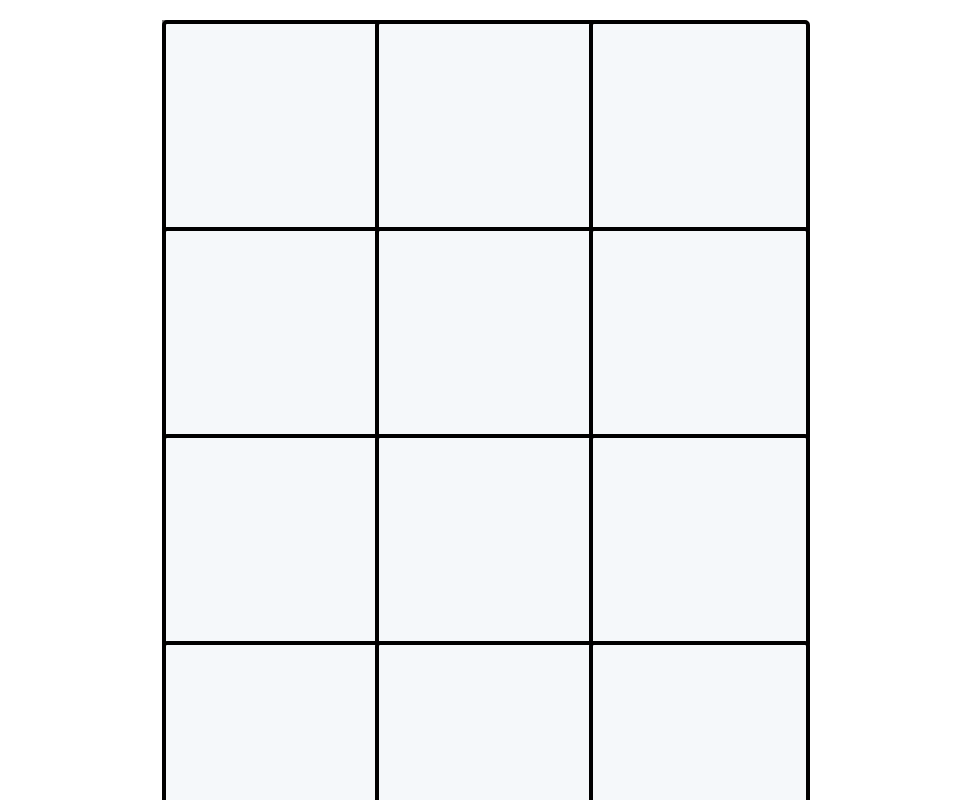
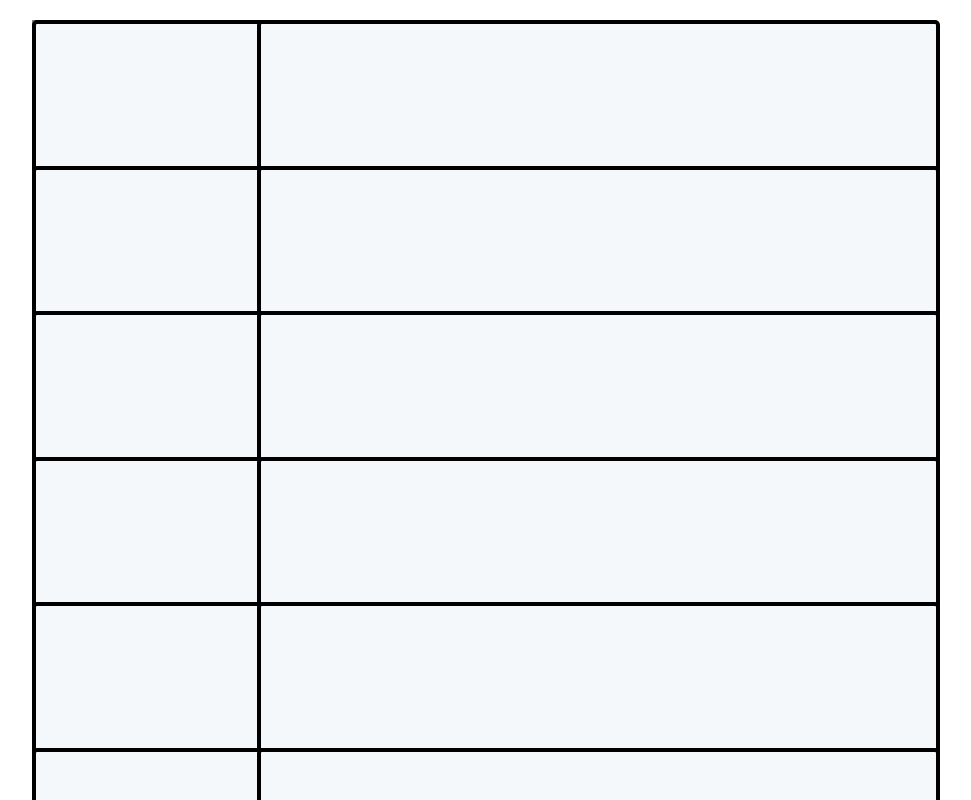
Before and after one commit to JansenSamosa/grid-notes, a React (Create React App) app: page / in a window 1280 px wide. Shown: the top 800 px of the page, without its empty margins (158-1129 px from the left). Built offline with nearby package versions, Linux system fonts and the light colour scheme.

Commit message:
switch from vw units to pixels

```diff
--- a/package.json
+++ b/package.json
@@ -6,6 +6,8 @@
     "@testing-library/jest-dom": "^5.16.5",
     "@testing-library/react": "^13.4.0",
     "@testing-library/user-event": "^13.5.0",
+    "html-to-image": "^1.11.11",
+    "jspdf": "^2.5.1",
     "react": "^18.2.0",
     "react-dom": "^18.2.0",
     "react-scripts": "5.0.1",
--- a/src/App.css
+++ b/src/App.css
@@ -1,5 +1,5 @@
 * {
-  font-size: 1rem;
+
 }
 
 .grid {
--- a/src/App.js
+++ b/src/App.js
@@ -5,7 +5,12 @@ import './App.css';
 const App = () => {
     return (
         <div className="App">
-            <Grid />
+            <Grid
+                gridSize={{
+                    widthVw: 900,
+                    aspectRatio: 11 / 8.5
+                }}
+            />
         </div>
     );
 }
--- a/src/components/Cell.js
+++ b/src/components/Cell.js
@@ -4,7 +4,7 @@ import ModuleHolder from "./cell_modules/ModuleHolder"
 import '../App.css'
 
 const Cell = (props) => {
-    const { columnSize, rowSize, xPos, yPos, setRowSize, setColumnSize, indexC, indexR, isLastRow, isLastColumn } = props
+    const { columnSize, rowSize, xPos, yPos, setRowSize, setColumnSize, indexC, indexR, isLastRow, isLastColumn, setFocus } = props
 
 
     const beginResize = (mouseStartEvent) => {
@@ -37,7 +37,7 @@ const Cell = (props) => {
     }
 
     return (
-        <div className='cell' style={cellStyle}>
+        <div className='cell' style={cellStyle} onFocus={() => setFocus(indexR,indexC)}>
             <div
                 className='draggerSE'
                 onMouseDown={beginResize}
--- a/src/components/Grid.js
+++ b/src/components/Grid.js
@@ -5,18 +5,21 @@ import Cell from './Cell';
 
 import '../App.css'
 
-const Grid = () => {
-    const [gridSize, setGridSize] = useState({ widthVw: 50, aspectRatio: 11 / 8.5 })
-    const { widthVw, aspectRatio } = gridSize
+const Grid = (props) => {
+    const { widthVw, aspectRatio } = props.gridSize
     const heightVw = widthVw * aspectRatio
 
     //size of array referes to amount of rows/columns
     //value of each index refers to percentage size of row/column
-    const [rows, setRows] = useState([25,25,25,25])
-    const [columns, setColumns] = useState([100 / 3, 100 / 3, 100 / 3])
+    const [rows, setRows] = useState([100 / 8, 100 / 8, 100 / 8, 100 / 8, 100 / 8, 100 / 8, 100 / 8, 100 / 8])
+    const [columns, setColumns] = useState([25, 75])
+
+    const [focusedCell, setFocusedCell] = useState({ row: 0, column: 0 })
 
     const setRowSize = (indexR, additionalSize) => {
-        const additionalSizePercent = additionalSize / convertVwToPx(heightVw) * 100;
+        //const additionalSizePercent = additionalSize / convertVwToPx(heightVw) * 100;
+
+        const additionalSizePercent = additionalSize / heightVw * 100;
 
         setRows(rows.map((r, i) => {
             if (i == indexR) return r + additionalSizePercent
@@ -26,7 +29,9 @@ const Grid = () => {
     }
 
     const setColumnSize = (indexC, additionalSize) => {
-        const additionalSizePercent = additionalSize / convertVwToPx(widthVw) * 100;
+        //const additionalSizePercent = additionalSize / convertVwToPx(widthVw) * 100;
+
+        const additionalSizePercent = additionalSize / widthVw * 100;
 
         setColumns(columns.map((c, i) => {
             if (i == indexC) return c + additionalSizePercent
@@ -35,25 +40,31 @@ const Grid = () => {
         }))
     }
 
+    const setFocus = (r, c) => {
+        setFocusedCell({ row: r, column: c })
+    }
+
     //sums up all elements in rows or columns array up to a certain index.
     const getCellXPos = (indexC) => columns.slice(0, indexC).reduce((a, b) => a + b, 0);
     const getCellYPos = (indexR) => rows.slice(0, indexR).reduce((a, b) => a + b, 0);
 
     return (
-        <div className='grid' style={{ width: `${widthVw}vw`, height: `${heightVw}vw` }}>
+        <div className='grid' style={{ width: `${widthVw}px`, height: `${heightVw}px` }}>
             {rows.map((sizeR, indexR) =>
                 <div key={`${indexR}`}>
                     {columns.map((sizeC, indexC) => {
                         return <Cell
                             rowSize={sizeR}
                             indexR={indexR}
+                            isLastRow={indexR == rows.length - 1 ? true : false}
                             setRowSize={setRowSize}
-                            isLastRow={indexR == rows.length - 1 ? true : false}
 
                             columnSize={sizeC}
                             indexC={indexC}
+                            isLastColumn={indexC == columns.length - 1 ? true : false}
                             setColumnSize={setColumnSize}
-                            isLastColumn={indexC == columns.length - 1 ? true : false}
+
+                            setFocus={setFocus}
 
                             xPos={getCellXPos(indexC)}
                             yPos={getCellYPos(indexR)}
--- a/src/components/cell_modules/ModuleHolder.js
+++ b/src/components/cell_modules/ModuleHolder.js
@@ -1,5 +1,5 @@
 import Text_module from './Text_module'
-
+import Grid from '../Grid'
 import './Modules.css'
 
 const ModuleHolder = () => {
--- a/src/components/cell_modules/Modules.css
+++ b/src/components/cell_modules/Modules.css
@@ -4,6 +4,7 @@
 }
 
 .text-module {
+    font-size: 16px;
     background: none;
     border: none;
     width: 100%;
--- a/src/components/cell_modules/Text_module.js
+++ b/src/components/cell_modules/Text_module.js
@@ -1,6 +1,10 @@
 import React from 'react'
 
 const Text_module = () => {
+
+  const constGetFontSize = (targetPixelSize) => {
+  }
+
   return (
     <textarea className='text-module'></textarea>
   )
```
Also changed, not shown: 1 other file (tests, documents, lock files or other folders).
